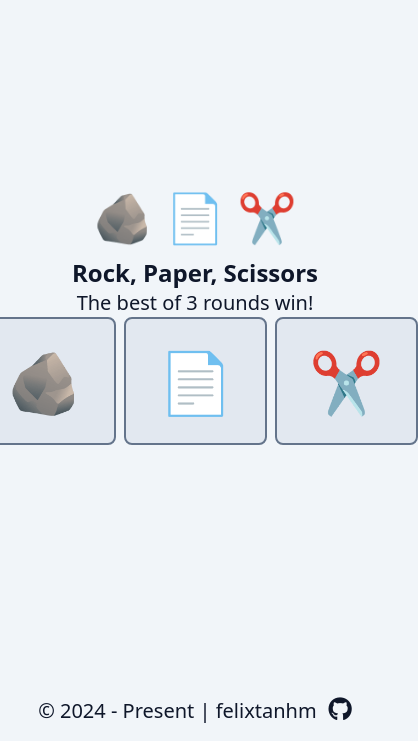
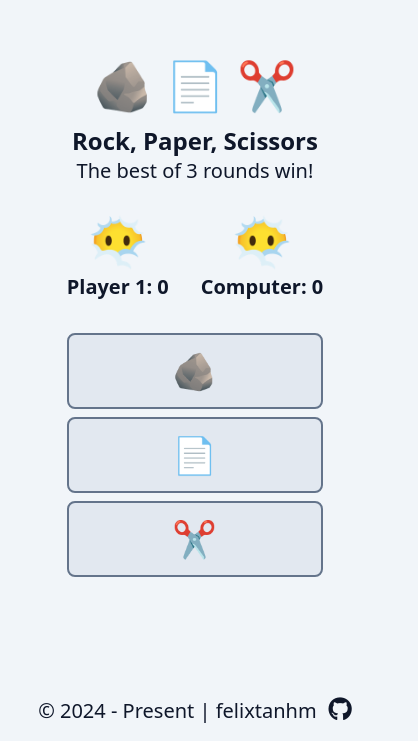
Before and after one commit to felixtanhm/game-arcade, a React (Vite) app: page /rockpaperscissors in a window 390 px wide. Shown: the part 103-844 px from the top of the page, 418 px wide, since content can reach past the window. Built offline with nearby package versions, Linux system fonts and the light colour scheme.

Commit message:
Styling and logic fix - Implemented some mobile responsive Styling - Fixed issue where a draw results in computer winning

```diff
--- a/src/App.jsx
+++ b/src/App.jsx
@@ -6,7 +6,7 @@ function App() {
   return (
     <PlayerProvider>
       <div className="min-h-full flex flex-col items-center justify-center">
-        <Nav type="main" />
+        <Nav route="/" />
       </div>
     </PlayerProvider>
   );
--- a/src/components/GameSelection/GameSelection.jsx
+++ b/src/components/GameSelection/GameSelection.jsx
@@ -1,12 +1,22 @@
-import { Outlet } from "react-router-dom";
+import { Outlet, useMatch } from "react-router-dom";
+import PlayerProvider from "../PlayerProvider";
 import Nav from "../Nav";
 
 function GameSelection() {
+  const rockpaperscissors = useMatch("rockpaperscissors");
+  const tictactoe = useMatch("tictactoe");
+  const beatthat = useMatch("beatthat");
+  const wordle = useMatch("wordle");
+
+  const route = rockpaperscissors || tictactoe || beatthat || wordle;
+
   return (
-    <div className="min-h-full flex flex-col items-center justify-center">
-      <Nav type="game" />
-      <Outlet />
-    </div>
+    <PlayerProvider>
+      <div className="min-h-full flex flex-col items-center justify-center">
+        <Nav type="game" route={route.pattern.path} />
+        <Outlet />
+      </div>{" "}
+    </PlayerProvider>
   );
 }
 
--- a/src/components/Nav/Nav.jsx
+++ b/src/components/Nav/Nav.jsx
@@ -3,9 +3,9 @@ import { Link } from "react-router-dom";
 import * as Switch from "@radix-ui/react-switch";
 import { PlayerContext } from "../PlayerProvider";
 
-function Nav({ type }) {
+function Nav({ route = "/" }) {
   const { playerMode, setPlayerMode } = React.useContext(PlayerContext);
-  if (type === "main") {
+  if (route === "/") {
     return (
       <>
         {/* Toggle Input */}
--- a/src/components/PlayerProvider/PlayerProvider.jsx
+++ b/src/components/PlayerProvider/PlayerProvider.jsx
@@ -1,11 +1,16 @@
 import React from "react";
 
-export const PlayerContext = React.createContext("single");
+export const PlayerContext = React.createContext();
 
 function PlayerProvider({ children }) {
   const [playerMode, setPlayerMode] = React.useState("single");
   return (
-    <PlayerContext.Provider value={{ playerMode, setPlayerMode }}>
+    <PlayerContext.Provider
+      value={{
+        playerMode,
+        setPlayerMode,
+      }}
+    >
       {children}
     </PlayerContext.Provider>
   );
--- a/src/components/RockPaperScissors/RockPaperScissors.jsx
+++ b/src/components/RockPaperScissors/RockPaperScissors.jsx
@@ -6,16 +6,15 @@ function RockPaperScissors() {
   const [score2, setScore2] = React.useState(0);
   const { playerMode } = React.useContext(PlayerContext);
   const [gameStatus, setGameStatus] = React.useState({
-    player1Selection: null,
-    player2Selection: null,
+    player1Selection: "😶‍🌫️",
+    player2Selection: "😶‍🌫️",
     roundsLeft: 3,
     prevRound: null,
   });
-
   const OPTIONS = {
-    rock: "scissors",
-    paper: "rock",
-    scissors: "paper",
+    "🪨": "✂️",
+    "📄": "🪨",
+    "✂️": "📄",
   };
   const OPTIONS_ARR = Object.keys(OPTIONS);
   console.log(score1);
@@ -37,34 +36,40 @@ function RockPaperScissors() {
     if (player1Choice === player2Choice) {
       const prevGameStatus = { ...gameStatus };
       setGameStatus({
-        ...gameStatus,
+        player1Selection: player1Choice,
+        player2Selection: player2Choice,
         roundsLeft: prevGameStatus.roundsLeft - 1,
         prevRound: "draw",
       });
+      return;
     }
     if (OPTIONS[player1Choice] == player2Choice) {
       const prevGameStatus = { ...gameStatus };
       setScore1(score1 + 1);
       setGameStatus({
-        ...gameStatus,
+        player1Selection: player1Choice,
+        player2Selection: player2Choice,
         roundsLeft: prevGameStatus.roundsLeft - 1,
         prevRound: "player1",
       });
+      return;
     } else {
       const prevGameStatus = { ...gameStatus };
       setScore2(score2 + 1);
       setGameStatus({
-        ...gameStatus,
+        player1Selection: player1Choice,
+        player2Selection: player2Choice,
         roundsLeft: prevGameStatus.roundsLeft - 1,
         prevRound: "player2",
       });
+      return;
     }
     console.log(`Player1: ` + player1Choice);
     console.log(`Player2: ` + player2Choice);
   }
 
   return (
-    <div>
+    <div className="flex flex-col gap-4">
       {/* Header  */}
       <div className="flex flex-col gap-4">
         <h1 className="text-color font-bold text-5xl text-center">🪨 📄 ✂️</h1>
@@ -77,21 +82,38 @@ function RockPaperScissors() {
           </h2>
         </div>
       </div>
+      {/* Score Display */}
+      <div className="flex justify-center gap-8 md:gap-16 py-4">
+        {/* Player 1 */}
+        <div className="flex flex-col items-center gap-2 sm:gap-4 justify-end">
+          <span className="text-5xl sm:text-6xl">
+            {gameStatus.player1Selection}
+          </span>
+          <p className="text-color font-bold text-xl sm:text-2xl">
+            Player 1: {score1}
+          </p>
+        </div>
+        {/* Player 2 */}
+        <div className="flex flex-col items-center gap-2 sm:gap-4 justify-end">
+          <span className="text-5xl sm:text-6xl">
+            {gameStatus.player2Selection}
+          </span>
+          <p className="text-color font-bold text-xl sm:text-2xl">
+            {playerMode === "single" ? "Computer" : "Player 2"}: {score2}
+          </p>
+        </div>
+      </div>
       {/* Option Selection */}
-      <div className="flex gap-2">
+      <div className="flex flex-col md:flex-row gap-2">
         {OPTIONS_ARR.map((option) => {
-          let emoji;
-          if (option === "rock") emoji = "🪨";
-          if (option === "paper") emoji = "📄";
-          if (option === "scissors") emoji = "✂️";
           return (
             <button
               key={option}
               value={option}
-              className="btn-sec-color p-8 rounded-lg border-2 text-6xl"
+              className="btn-sec-color p-4 sm:p-8 rounded-lg border-2 text-4xl sm:text-6xl"
               onClick={handleOptionClick}
             >
-              {emoji}
+              {option}
             </button>
           );
         })}
```
